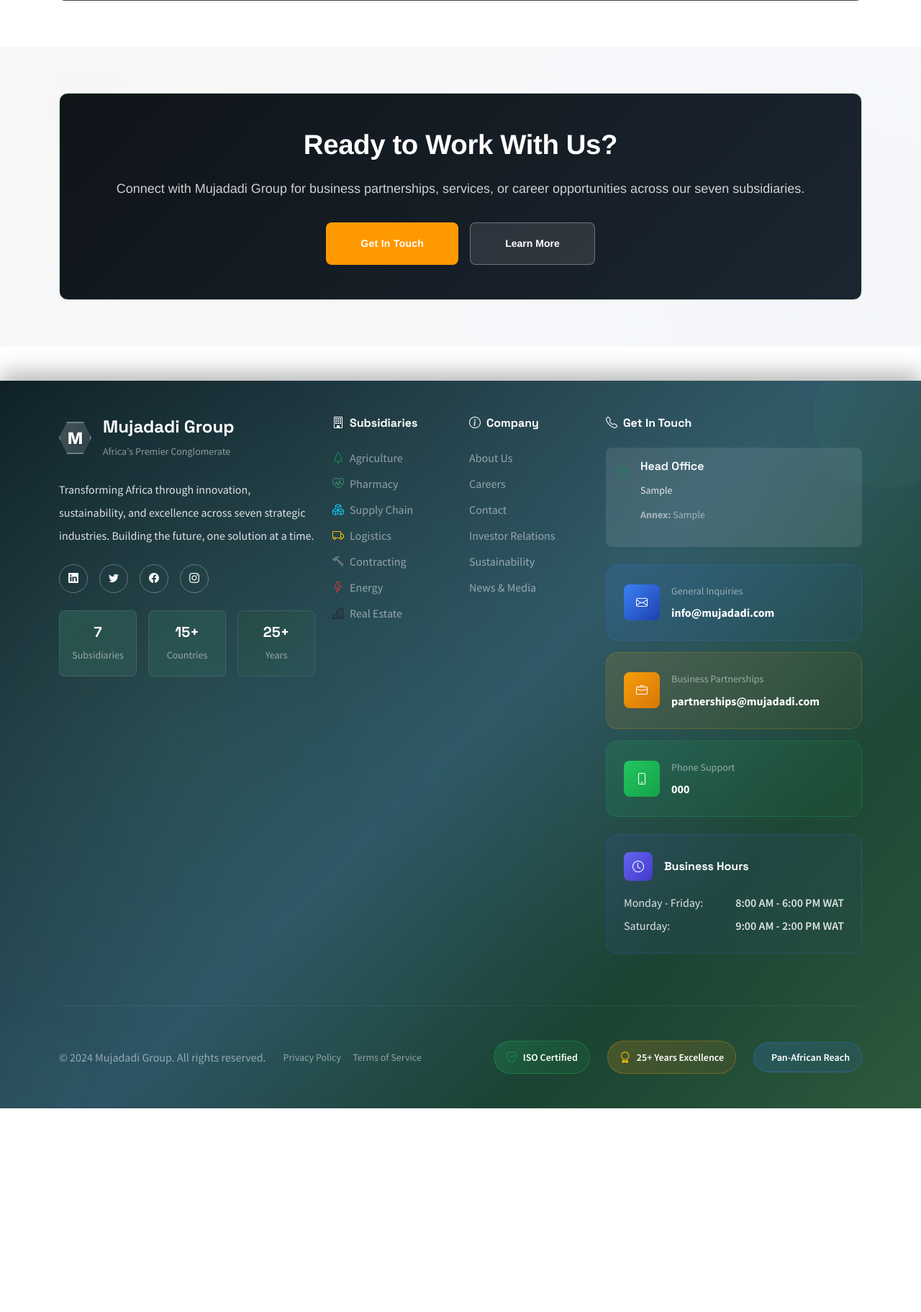
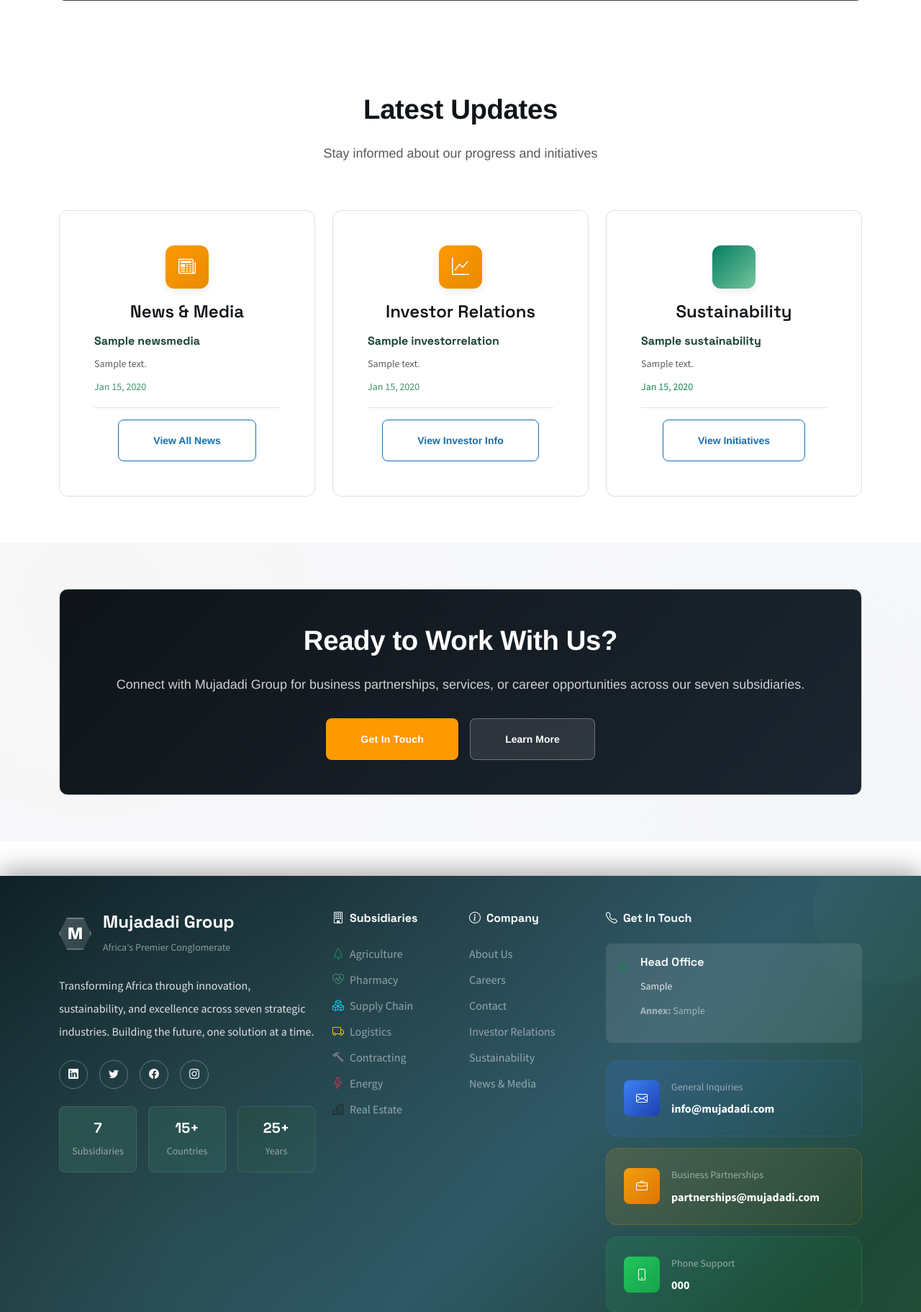
Before and after one commit to a1a9u9Geek8/MujadadiGroup, a Django app: page / in a window 1280 px wide. Shown: the part 4225-6048 px from the top of the page at 72% size. Before the commit the page ends 5765 px from the top, so only its background shows below. Run offline with Django 4.2, Linux system fonts and the light colour scheme; data comes from the database, SQL or seed files in the repository; tables that the repository leaves empty hold one stand-in row (values such as "Sample post"); grey boxes marked "Sample" are stand-in pictures.

Commit message:
Add Investor Relations, Sustainability, and News & Media sections with admin management

```diff
--- a/core/models.py
+++ b/core/models.py
@@ -172,3 +172,52 @@ class JobApplication(models.Model):
 
     def __str__(self):
         return f"{self.first_name} {self.last_name} - {self.get_position_applied_display()}"
+
+
+class InvestorRelation(models.Model):
+    title = models.CharField(max_length=200)
+    content = models.TextField()
+    document = models.FileField(upload_to='investor/', blank=True, null=True)
+    image = models.ImageField(upload_to='investor/', blank=True, null=True)
+    is_featured = models.BooleanField(default=False)
+    created_at = models.DateTimeField(auto_now_add=True)
+    updated_at = models.DateTimeField(auto_now=True)
+
+    class Meta:
+        ordering = ['-created_at']
+
+    def __str__(self):
+        return self.title
+
+
+class Sustainability(models.Model):
+    title = models.CharField(max_length=200)
+    content = models.TextField()
+    image = models.ImageField(upload_to='sustainability/', blank=True, null=True)
+    is_featured = models.BooleanField(default=False)
+    created_at = models.DateTimeField(auto_now_add=True)
+    updated_at = models.DateTimeField(auto_now=True)
+
+    class Meta:
+        ordering = ['-created_at']
+        verbose_name_plural = "Sustainability"
+
+    def __str__(self):
+        return self.title
+
+
+class NewsMedia(models.Model):
+    title = models.CharField(max_length=200)
+    content = models.TextField()
+    image = models.ImageField(upload_to='news/', blank=True, null=True)
+    is_featured = models.BooleanField(default=False)
+    created_at = models.DateTimeField(auto_now_add=True)
+    updated_at = models.DateTimeField(auto_now=True)
+
+    class Meta:
+        ordering = ['-created_at']
+        verbose_name = "News & Media"
+        verbose_name_plural = "News & Media"
+
+    def __str__(self):
+        return self.title
--- a/core/templates/core/index.html
+++ b/core/templates/core/index.html
@@ -342,6 +342,83 @@
 </section>
 {% endif %}
 
+<!-- News & Updates Section -->
+{% if news_media or investor_relations or sustainability %}
+<section class="amazon-section">
+    <div class="container">
+        <div class="text-center amazon-mb-3xl">
+            <h2 class="amazon-heading-lg amazon-mb-lg">Latest Updates</h2>
+            <p class="amazon-body-lg amazon-text-secondary">Stay informed about our progress and initiatives</p>
+        </div>
+
+        <div class="row g-4">
+            {% if news_media %}
+            <div class="col-lg-4">
+                <div class="amazon-card h-100">
+                    <div class="amazon-icon mx-auto mb-3" style="width: 60px; height: 60px;">
+                        <i class="bi bi-newspaper"></i>
+                    </div>
+                    <h4 class="amazon-text-primary amazon-mb-md text-center">News & Media</h4>
+                    {% for item in news_media|slice:":2" %}
+                    <div class="mb-3 pb-3 border-bottom">
+                        <h6 class="fw-bold mb-2">{{ item.title }}</h6>
+                        <p class="text-muted small mb-1">{{ item.content|truncatewords:15 }}</p>
+                        <small class="text-primary">{{ item.created_at|date:"M d, Y" }}</small>
+                    </div>
+                    {% endfor %}
+                    <div class="text-center">
+                        <a href="{% url 'news_media' %}" class="amazon-btn-secondary btn-sm">View All News</a>
+                    </div>
+                </div>
+            </div>
+            {% endif %}
+
+            {% if investor_relations %}
+            <div class="col-lg-4">
+                <div class="amazon-card h-100">
+                    <div class="amazon-icon mx-auto mb-3" style="width: 60px; height: 60px;">
+                        <i class="bi bi-graph-up"></i>
+                    </div>
+                    <h4 class="amazon-text-primary amazon-mb-md text-center">Investor Relations</h4>
+                    {% for item in investor_relations|slice:":2" %}
+                    <div class="mb-3 pb-3 border-bottom">
+                        <h6 class="fw-bold mb-2">{{ item.title }}</h6>
+                        <p class="text-muted small mb-1">{{ item.content|truncatewords:15 }}</p>
+                        <small class="text-primary">{{ item.created_at|date:"M d, Y" }}</small>
+                    </div>
+                    {% endfor %}
+                    <div class="text-center">
+                        <a href="{% url 'investor_relations' %}" class="amazon-btn-secondary btn-sm">View Investor Info</a>
+                    </div>
+                </div>
+            </div>
+            {% endif %}
+
+            {% if sustainability %}
+            <div class="col-lg-4">
+                <div class="amazon-card h-100">
+                    <div class="amazon-icon mx-auto mb-3" style="width: 60px; height: 60px; background: linear-gradient(135deg, var(--success-green), #74C69D);">
+                        <i class="bi bi-leaf"></i>
+                    </div>
+                    <h4 class="amazon-text-primary amazon-mb-md text-center">Sustainability</h4>
+                    {% for item in sustainability|slice:":2" %}
+                    <div class="mb-3 pb-3 border-bottom">
+                        <h6 class="fw-bold mb-2">{{ item.title }}</h6>
+                        <p class="text-muted small mb-1">{{ item.content|truncatewords:15 }}</p>
+                        <small class="text-success">{{ item.created_at|date:"M d, Y" }}</small>
+                    </div>
+                    {% endfor %}
+                    <div class="text-center">
+                        <a href="{% url 'sustainability' %}" class="amazon-btn-secondary btn-sm">View Initiatives</a>
+                    </div>
+                </div>
+            </div>
+            {% endif %}
+        </div>
+    </div>
+</section>
+{% endif %}
+
 <!-- CTA Section -->
 <section class="amazon-section-alt">
     <div class="container">
--- a/core/views.py
+++ b/core/views.py
@@ -3,7 +3,7 @@ from django.contrib import messages
 from django.core.mail import EmailMultiAlternatives
 from django.template.loader import render_to_string
 from django.conf import settings
-from .models import Category, HeroImage, Gallery, ContactMessage, ContactInfo, TeamMember, JobApplication
+from .models import Category, HeroImage, Gallery, ContactMessage, ContactInfo, TeamMember, JobApplication, InvestorRelation, Sustainability, NewsMedia
 from .forms import ContactForm, JobApplicationForm
 
 def home(request):
@@ -11,11 +11,17 @@ def home(request):
     hero_images = HeroImage.objects.filter(is_active=True)[:3]
     featured_gallery = Gallery.objects.filter(is_featured=True)[:8]
     contact_info = ContactInfo.objects.filter(is_active=True).first()
+    investor_relations = InvestorRelation.objects.filter(is_featured=True)[:3]
+    sustainability = Sustainability.objects.filter(is_featured=True)[:3]
+    news_media = NewsMedia.objects.filter(is_featured=True)[:3]
     return render(request, "core/index.html", {
         "categories": categories,
         "hero_images": hero_images,
         "featured_gallery": featured_gallery,
-        "contact_info": contact_info
+        "contact_info": contact_info,
+        "investor_relations": investor_relations,
+        "sustainability": sustainability,
+        "news_media": news_media
     })
 
 def category_detail(request, slug):
@@ -136,3 +142,27 @@ def privacy_policy(request):
 
 def terms_of_service(request):
     return render(request, "core/terms_of_service.html")
+
+def investor_relations(request):
+    investor_relations = InvestorRelation.objects.all()
+    contact_info = ContactInfo.objects.filter(is_active=True).first()
+    return render(request, "core/investor_relations.html", {
+        "investor_relations": investor_relations,
+        "contact_info": contact_info
+    })
+
+def sustainability_page(request):
+    sustainability = Sustainability.objects.all()
+    contact_info = ContactInfo.objects.filter(is_active=True).first()
+    return render(request, "core/sustainability.html", {
+        "sustainability": sustainability,
+        "contact_info": contact_info
+    })
+
+def news_media(request):
+    news_media = NewsMedia.objects.all()
+    contact_info = ContactInfo.objects.filter(is_active=True).first()
+    return render(request, "core/news_media.html", {
+        "news_media": news_media,
+        "contact_info": contact_info
+    })
--- a/mujsettings/urls.py
+++ b/mujsettings/urls.py
@@ -42,6 +42,9 @@ urlpatterns = [
     path("agriculture/", views.agriculture_detail, name="agriculture_detail"),
     path("privacy-policy/", views.privacy_policy, name="privacy_policy"),
     path("terms-of-service/", views.terms_of_service, name="terms_of_service"),
+    path("investor-relations/", views.investor_relations, name="investor_relations"),
+    path("sustainability/", views.sustainability_page, name="sustainability"),
+    path("news-media/", views.news_media, name="news_media"),
     path('sitemap.xml', sitemap, {'sitemaps': sitemaps}, name='django.contrib.sitemaps.views.sitemap'),
     path('robots.txt', TemplateView.as_view(template_name="robots.txt", content_type="text/plain")),
     path('create-admin/', create_admin, name='create_admin'),
```
Also changed, not shown: core/admin.py (+23 -2 lines), core/debug_view.py (+14 -10 lines), core/templates/core/investor_relations.html (added, +57 -0 lines), core/templates/core/news_media.html (added, +53 -0 lines), core/templates/core/sustainability.html (added, +53 -0 lines).
